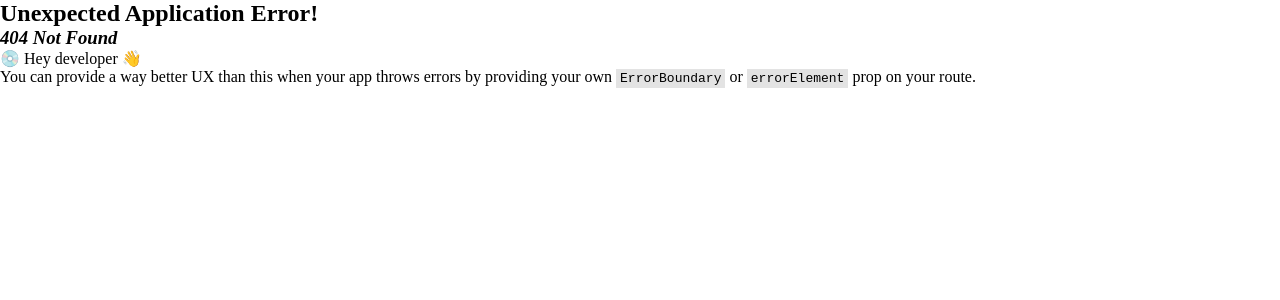
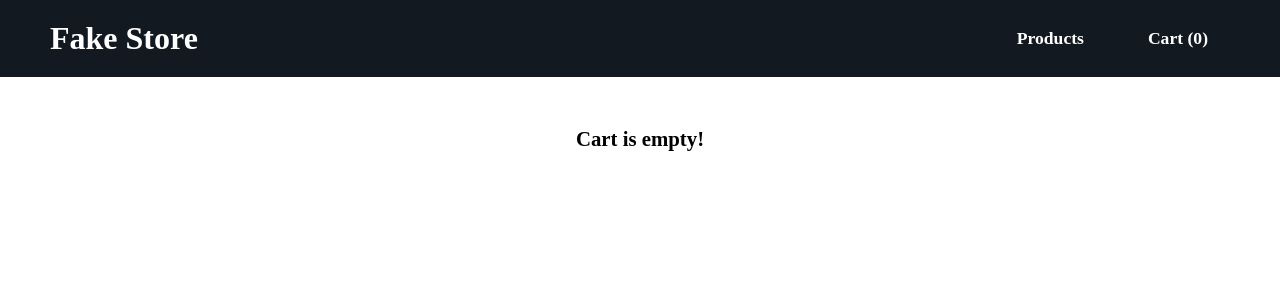
Before and after one commit to sergiogarciiam/fake-store, a React (Vite) app: page /fake-store/cart in a window 1280 px wide. Before the commit this address had no page. Shown: the top 300 px of the page. Built offline with nearby package versions, Linux system fonts and the light colour scheme.

Commit message:
Fix paths

```diff
--- a/src/components/CategoriesList.jsx
+++ b/src/components/CategoriesList.jsx
@@ -16,7 +16,10 @@ function CategoriesList({ activeCategory = "none" }) {
   return (
     <ul className="categories-container">
       <li>
-        <Link to="/products" className={activeCategory === "" ? "active" : ""}>
+        <Link
+          to="/fake-store/products"
+          className={activeCategory === "" ? "active" : ""}
+        >
           all
         </Link>
       </li>
@@ -25,7 +28,7 @@ function CategoriesList({ activeCategory = "none" }) {
         return (
           <li key={category}>
             <Link
-              to={"/products/category/" + category}
+              to={"/fake-store/products/category/" + category}
               className={category === activeCategory ? "active" : ""}
             >
               {category}
--- a/src/components/Header.jsx
+++ b/src/components/Header.jsx
@@ -6,17 +6,17 @@ function Header({ cart }) {
   return (
     <ul className="header">
       <li>
-        <Link to={"/"} className={"title-link"}>
+        <Link to={"/fake-store"} className={"title-link"}>
           Fake Store
         </Link>
       </li>
       <li>
-        <Link to={"products"} className={"products-link"}>
+        <Link to={"/fake-store/products"} className={"products-link"}>
           Products
         </Link>
       </li>
       <li>
-        <Link to={"cart"} className={"cart-link"}>
+        <Link to={"/fake-store/cart"} className={"cart-link"}>
           Cart ({cart.number})
         </Link>
       </li>
--- a/src/components/ProductCard.jsx
+++ b/src/components/ProductCard.jsx
@@ -3,7 +3,10 @@ import { Link } from "react-router-dom";
 
 export function ProductCardToGridView({ product }) {
   return (
-    <Link to={"/products/" + product.id} className="product-card-grid">
+    <Link
+      to={"/fake-store/products/" + product.id}
+      className="product-card-grid"
+    >
       <img src={product.image}></img>
       <h3>{product.title}</h3>
       <section className="rating">
@@ -18,10 +21,10 @@ export function ProductCardToGridView({ product }) {
 export function ProductCardToListView({ product, deleteProduct }) {
   return (
     <div className="product-card-list">
-      <Link to={"/products/" + product.id} className="image">
+      <Link to={"/fake-store/products/" + product.id} className="image">
         <img src={product.image}></img>
       </Link>
-      <Link to={"/products/" + product.id} className="title">
+      <Link to={"/fake-store/products/" + product.id} className="title">
         {" "}
         {product.title}
       </Link>
--- a/src/components/ProductDetails.jsx
+++ b/src/components/ProductDetails.jsx
@@ -62,7 +62,7 @@ function ProductDetails() {
           <p>{data.description}</p>
         </section>
       </div>
-      <Link to="/products" className="back-to-store">
+      <Link to="/fake-store/products" className="back-to-store">
         Back to Store
       </Link>
     </div>
```
Also changed, not shown: src/routers/Router.jsx (+6 -6 lines).
